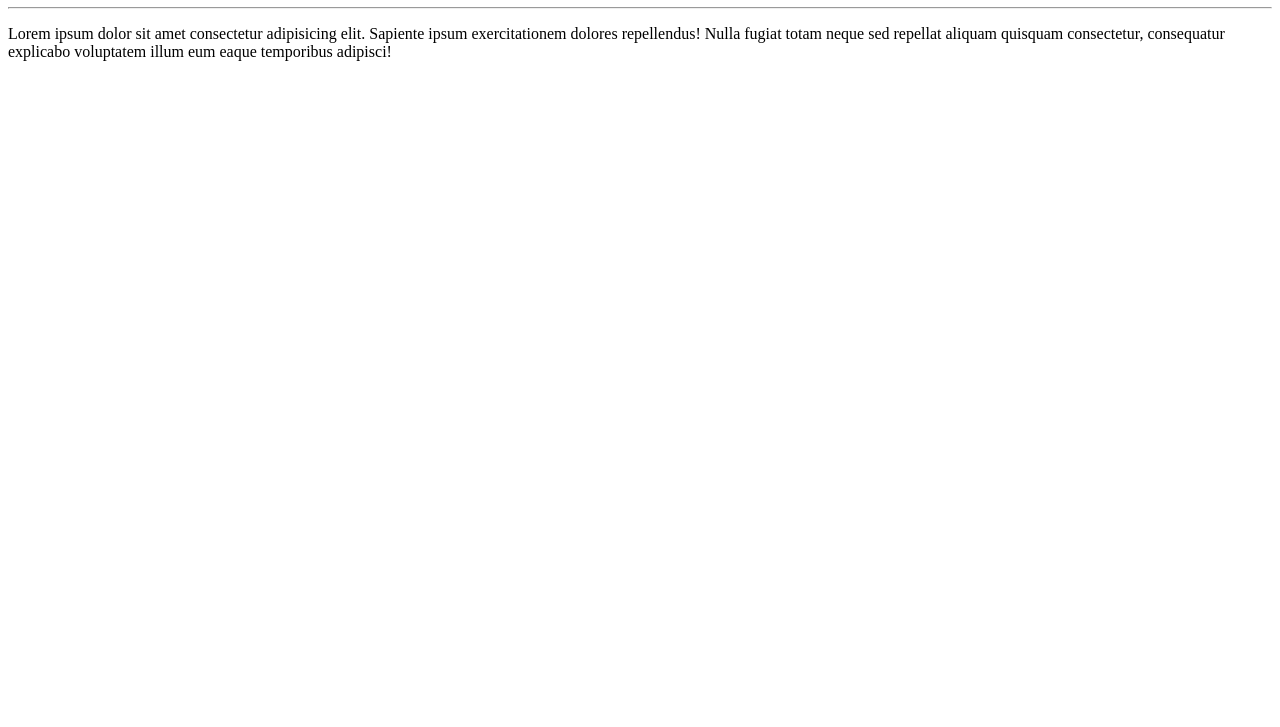
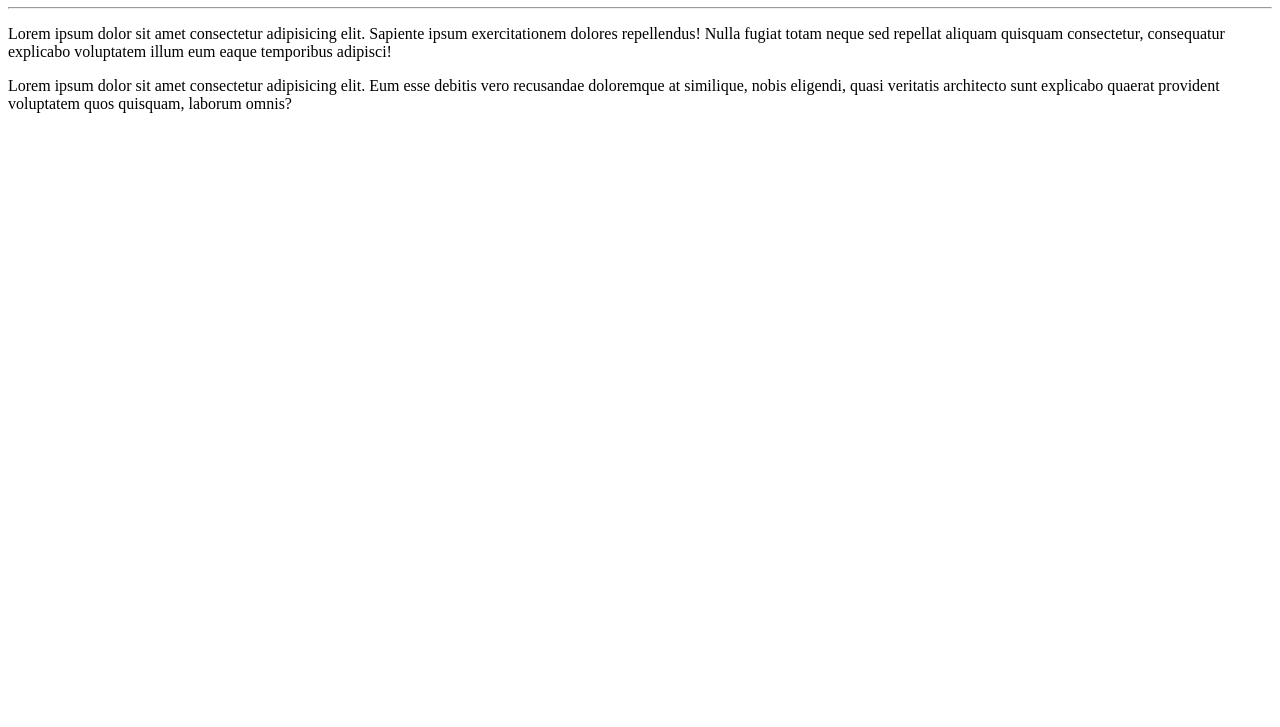
Before and after one commit to GabriielSantos/Ola-Mundo, a plain HTML site: page Site-Exemplo/index.html in a window 1280 px wide. Shown: the part 73-800 px from the top of the page. Drawn offline with Linux system fonts and the light colour scheme.

Commit message:
Adicionei um paragrafo

```diff
--- a/Site-Exemplo/index.html
+++ b/Site-Exemplo/index.html
@@ -10,5 +10,6 @@
     <h1>Olá, Mundo!</h1>
     <hr>
     <p>Lorem ipsum dolor sit amet consectetur adipisicing elit. Sapiente ipsum exercitationem dolores repellendus! Nulla fugiat totam neque sed repellat aliquam quisquam consectetur, consequatur explicabo voluptatem illum eum eaque temporibus adipisci!</p>
+    <p>Lorem ipsum dolor sit amet consectetur adipisicing elit. Eum esse debitis vero recusandae doloremque at similique, nobis eligendi, quasi veritatis architecto sunt explicabo quaerat provident voluptatem quos quisquam, laborum omnis?</p>
 </body>
 </html>
```
